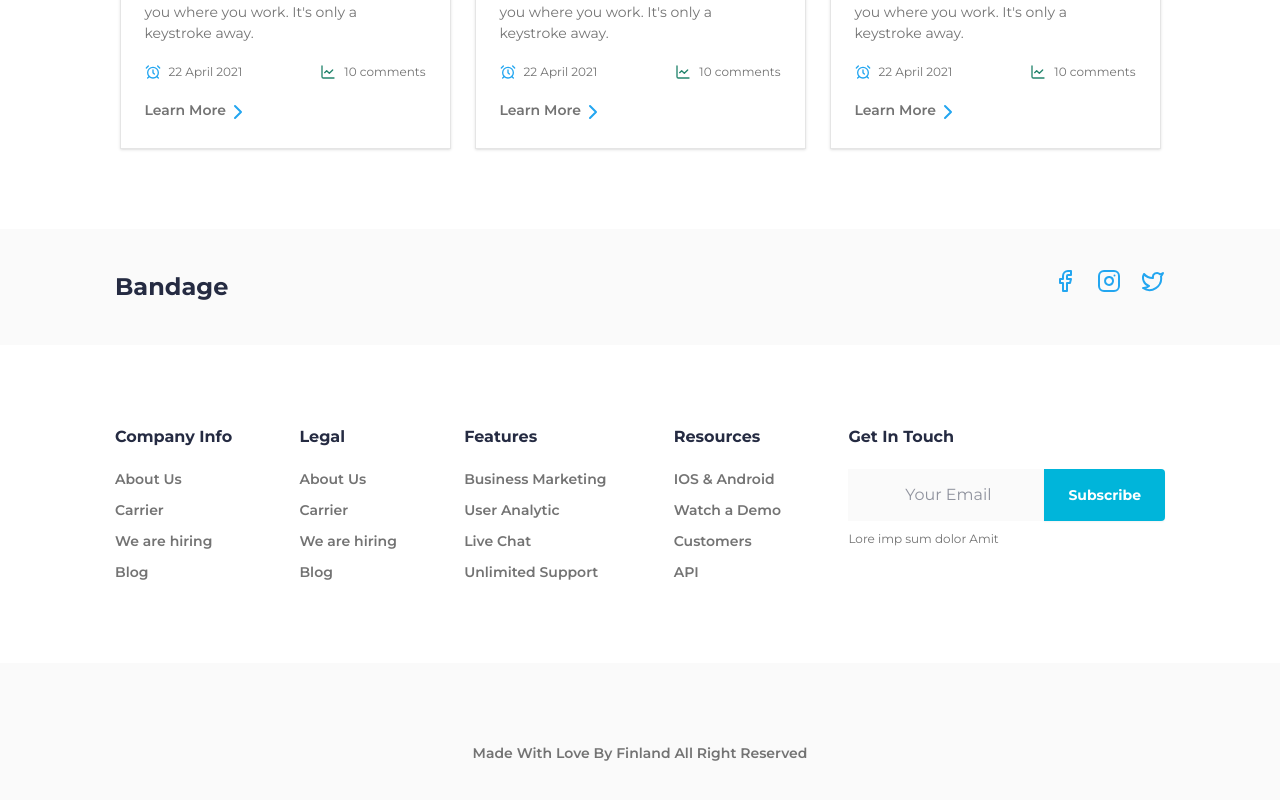
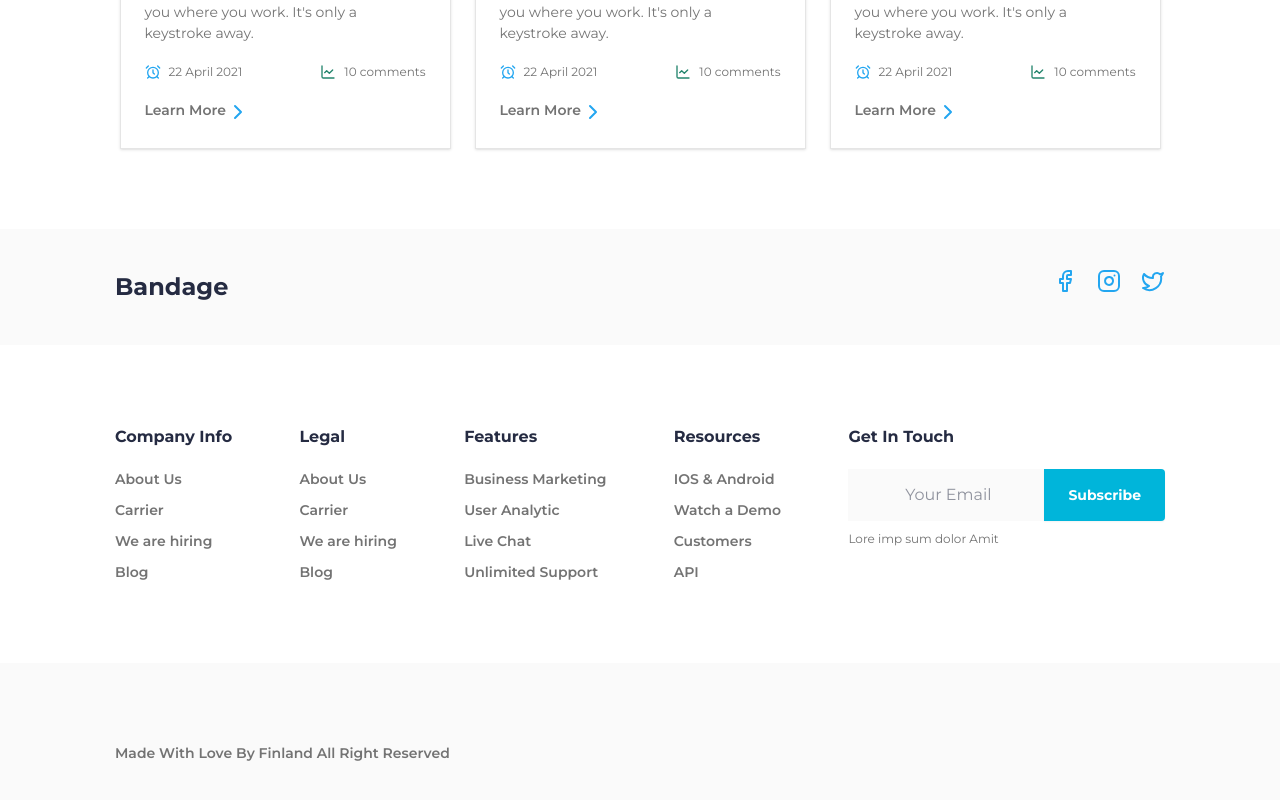
Before and after one commit to salih-sengul/E-Commerce1, a React (Vite) app: page / in a window 1280 px wide. Shown: the part 5437-6237 px from the top of the page. Built offline with nearby package versions, Linux system fonts and the light colour scheme.

Commit message:
footer: made width love sola dayandı

```diff
--- a/src/layout/Footer.jsx
+++ b/src/layout/Footer.jsx
@@ -79,8 +79,8 @@ const Footer = () => {
         </div>
       </div>
 
-      <div className="bg-primary-foreground flex w-full items-center justify-center lg:justify-center">
-        <div className="mx-10 flex max-w-[1050px] flex-col items-center gap-20 py-20">
+      <div className="bg-primary-foreground flex w-full items-center justify-center">
+        <div className="mx-10 flex max-w-[1050px] gap-20 py-20 lg:w-full lg:justify-start">
           <div className="h6 text-second-text-color">
             Made With Love By Finland All Right Reserved
           </div>
```
